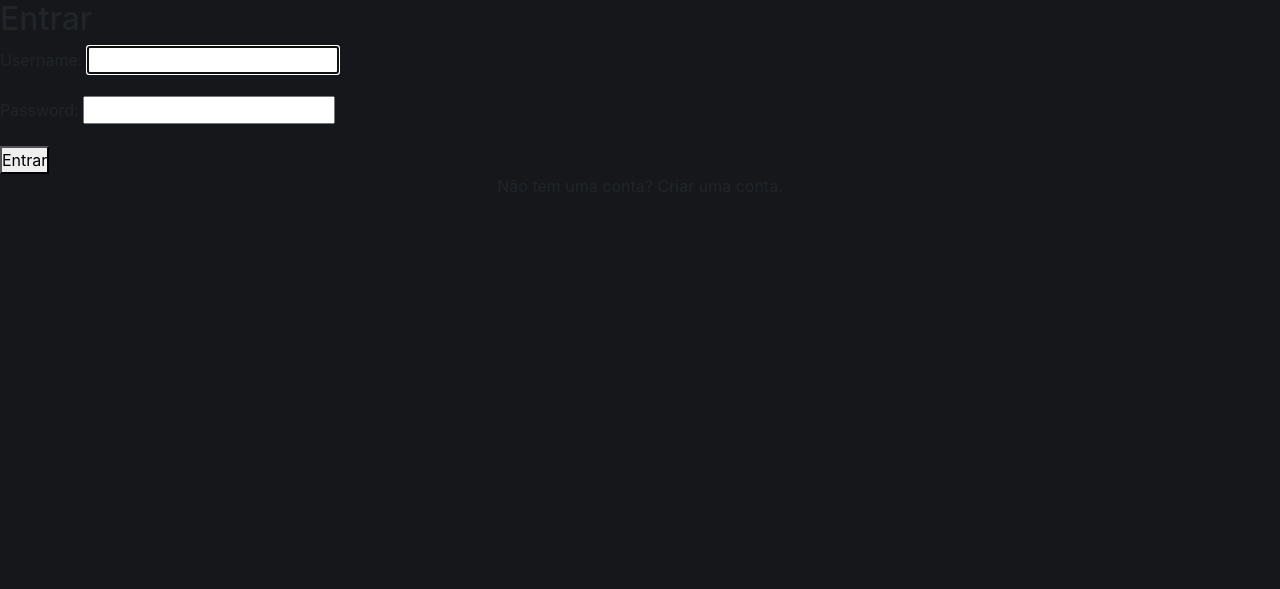
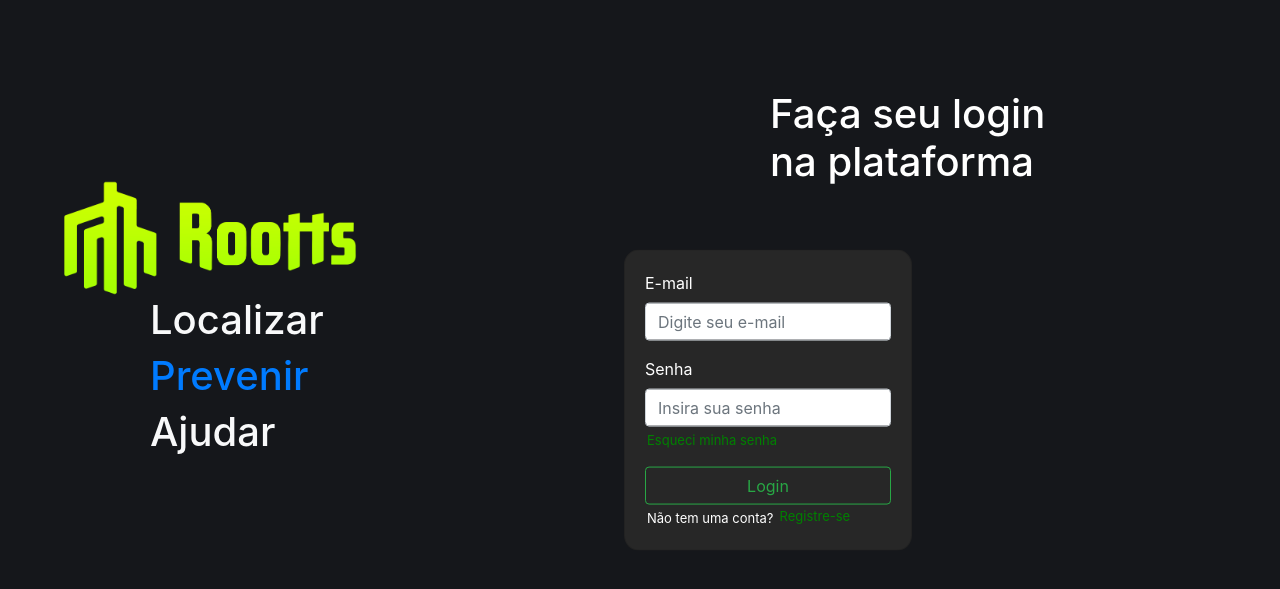
Before and after one commit to Rootts-CESAR/Rootts-web, a Django app: page /accounts/login/ in a window 1280 px wide. Shown: the top 589 px of the page. Run offline with Django 3.2, Linux system fonts and the light colour scheme; some libraries are stand-ins or nearby versions.

Commit message:
RTTSF-20: Added the front-end for the login page and changed the style of the landing page

```diff
--- a/roottsApp/templates/registration/login.html
+++ b/roottsApp/templates/registration/login.html
@@ -1,52 +1,105 @@
 {% load bootstrap4 %}
+{% load static %}
 <!DOCTYPE html>
 <html lang="pt-br">
 <head>
     <meta charset="UTF-8">
     <meta name="viewport" content="width=device-width, initial-scale=1, shrink-to-fit=no">
     {% bootstrap_css %}
+
     <title>Rootts</title>
 <style>
-        * {
-            margin: 0;
-            padding: 0;
-            box-sizing: border-box;
+body{
+    background-color:#15171B ;
 }
-        body {
-            background-color: #15171B;
+#logintext{
+  color:white;
+  margin-top:-70px;
+  margin-left:770px;
+  position:absolute
 }
-
-        #logo {
-            color: #4FDB0D;
-            font-size: 1.5rem;
-            margin-left: 5rem;
-            transition: ease 0.5s;
+#slogan{
+  display: flex;
+  margin-top: 10rem;
+  padding-left: 5rem;
+  padding-right: 5rem;
+  justify-content: space-between;
+  align-items: center;
 }
-
-        #logo:hover {
-            font-size: 1.5rem;
-            margin-left: 5.5rem;
-            transition: ease 0.5s;
-            brightness: 1.3;
+#image{
+  margin-top:20px;
+  width:300px;
+  margin-left:-90px;
 }
-
-        .content {
-            padding-top: 3rem;
-            max-width: 1360px;
-            margin: 0 auto;
+#painel{
+  width: 18rem;
+  background-color: #272727;
+  border-radius: 15px;
+  top:50%;left:60%;
+  position:absolute;
+  transform: translate(-50%,-50%);
+}
+#forgpass{
+  border: none;
+  background-color: inherit;
+  padding: 0px 2px;
+  font-size: 13px;
+  cursor: pointer;
+  display: inline-block;
+  color:green
+}
+#textaccount{
+  color:white;
+  border: none;
+  background-color: inherit;
+  padding: 0px 2px;
+  font-size: 13px;
+}
+#btnregister{
+  border: none;
+  background-color: inherit;
+  padding: 0px 4px 3px;
+  font-size: 13px;
+  cursor: pointer;
+  display: inline-block;
+  color:green;
 }
 
 
 </style>
 </head>
+
 <body>
-    <h2>Entrar</h2>
-    <form method="post">
-        {% csrf_token %}
-        {{ form.as_p }}
-        <button type="submit">Entrar</button>
+    <h1 id="logintext">Faça seu login<br>
+        na plataforma</h1>
+
+
+        <div class="container" id="slogan">
+            <div class="left text-light font-weight-bold" style="max-width: 300px">
+                <img src="{% static "roottsapp/images/roottst.png" %}" alt="rootts" id="image" />
+                <h1>Localizar</h1>
+                <h1 class="text-primary">Prevenir</h1>
+                <h1>Ajudar</h1>
+            </div>
+
+    <div class="card" id="painel">
+        <div class="card-body">
+            <form>
+                <div class="form-group">
+                  <label style="color:white;padding:0">E-mail</label>
+                  <input type="email" class="form-control" id="" aria-describedby="emailHelp" placeholder="Digite seu e-mail">
+                </div>
+                <div class="form-group">
+                  <label style="color:white;padding:0">Senha</label>
+                  <input type="password" class="form-control" id="" placeholder="Insira sua senha">
+                  <button class="btn default" id= "forgpass">Esqueci minha senha</button>
+                </div>
+                <button type="submit" class="btn btn-outline-success btn-block">Login</button>
+                <p1 id = "textaccount">Não tem uma conta?</p1><button id="btnregister"class="btn default">Registre-se</button>
+
               </form>
-    <p class="text-center">Não tem uma conta? <a>Criar uma conta</a>.</p>
+        </div>
+      </div>
 {% bootstrap_javascript jquery='full'%}
 </body>
 </html>
```
Also changed, not shown: roottsApp/templates/index.html (+9 -2 lines), roottsApp/static/roottsapp/images/roottst.png (added). Lines whose indentation alone changed are shown as unchanged.
